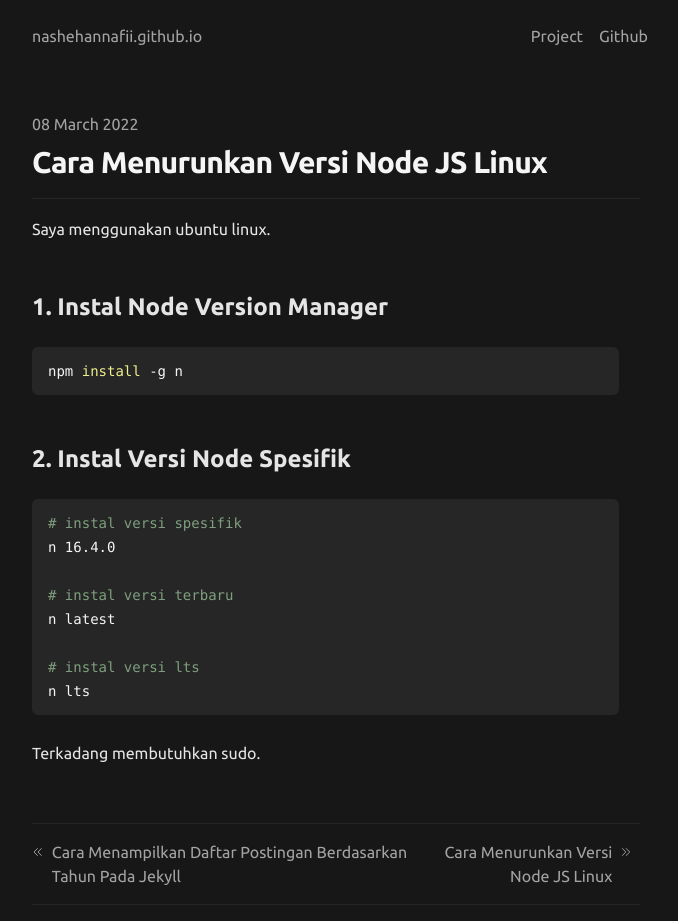
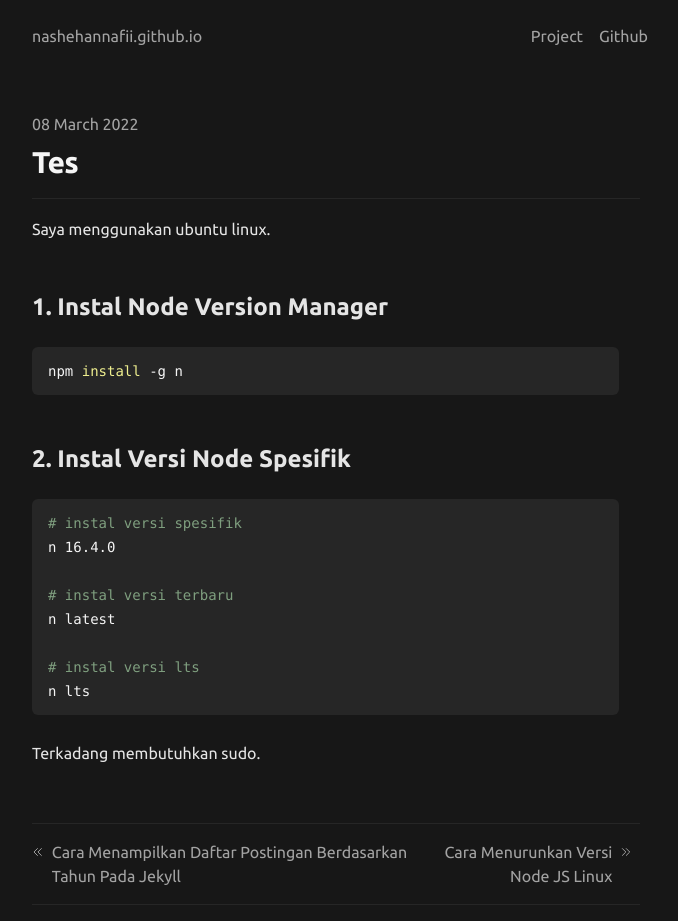
Before and after one commit to nashehannafii/nasheh.github.io, a Jekyll site: the page built from _posts/2022-03-08-addhosts3.md, in a window 1280 px wide. Shown: the whole page, without its empty margins (304-982 px from the left). Built offline with Jekyll 4.4.1, drawn with Linux system fonts in a browser that asks for light colours.

Commit message:
Update 2022-03-08-addhosts3.md

```diff
--- a/_posts/2022-03-08-addhosts3.md
+++ b/_posts/2022-03-08-addhosts3.md
@@ -1,6 +1,6 @@
 ---
 layout: 'post'
-title: 'Cara Menurunkan Versi Node JS Linux'
+title: 'Tes'
 date: 2022-03-08 11:48:00 +0700
 ---
 
```
